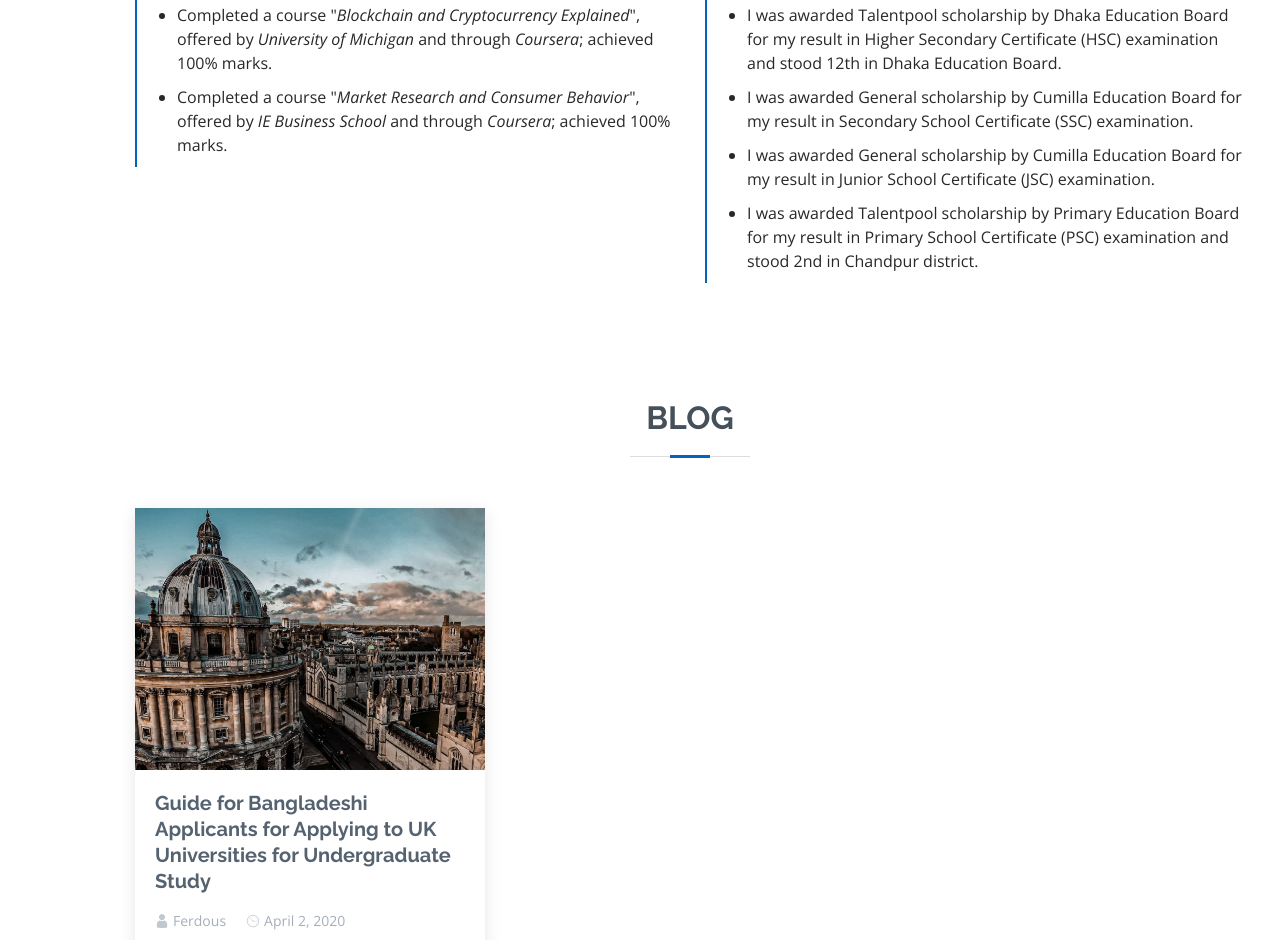
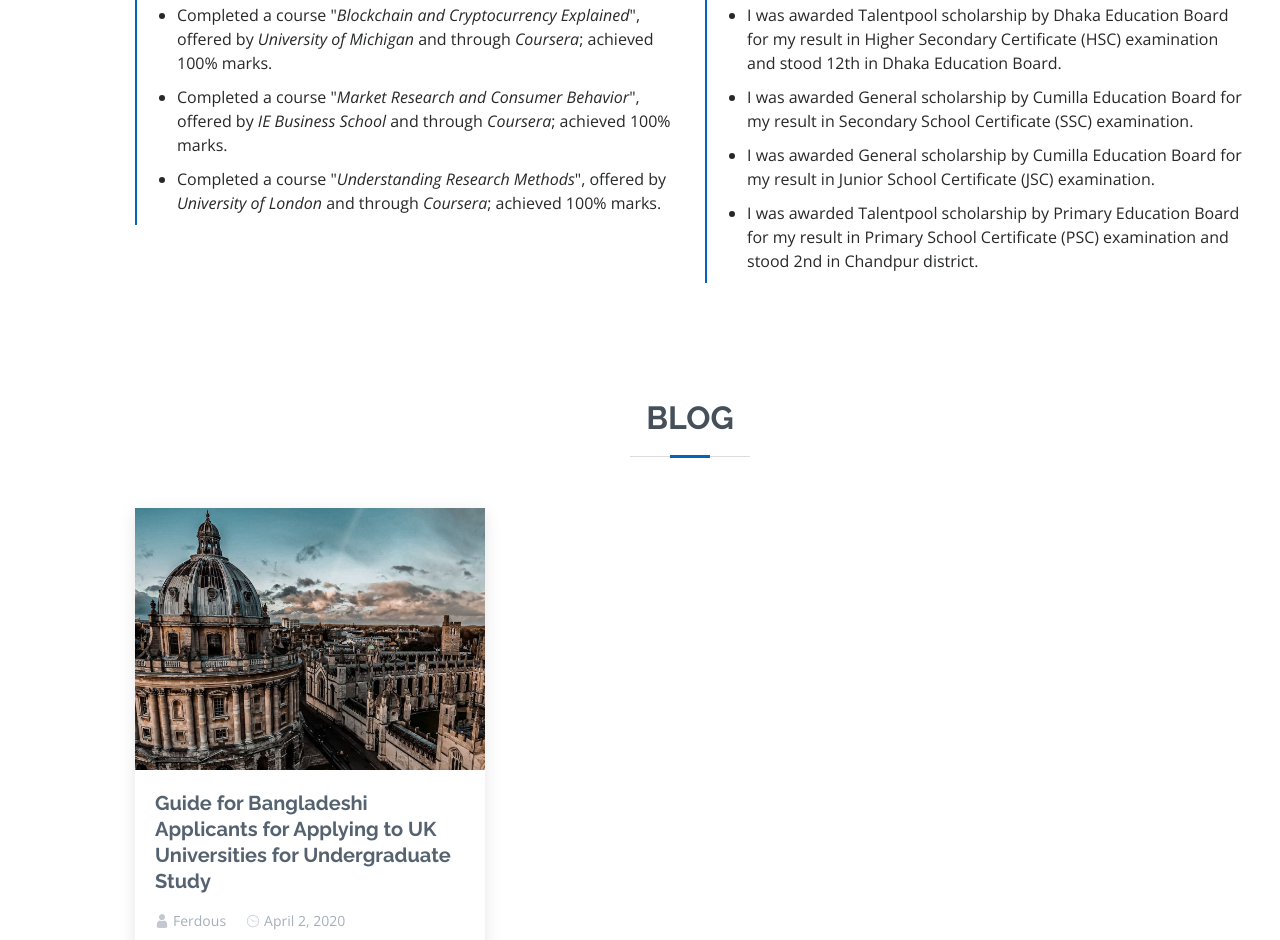
Before and after one commit to kazitasnim38/newwebsite, a plain HTML site: page index.html in a window 1280 px wide. Shown: the part 4061-5001 px from the top of the page. Drawn offline with nearby package versions, Linux system fonts and the light colour scheme.

Commit message:
Update index.html

```diff
--- a/index.html
+++ b/index.html
@@ -363,6 +363,7 @@
                 <li>Completed a course "<i>Initiating and Planning Projects</i>", offered by <i>University of California, Irvine</i> and through <i>Coursera</i>; achieved 89% marks.</li>
                 <li>Completed a course "<i>Blockchain and Cryptocurrency Explained</i>", offered by <i>University of Michigan</i> and through <i>Coursera</i>; achieved 100% marks.</li>
                 <li>Completed a course "<i>Market Research and Consumer Behavior</i>", offered by <i>IE Business School</i> and through <i>Coursera</i>; achieved 100% marks.</li>
+                <li>Completed a course "<i>Understanding Research Methods</i>", offered by <i>University of London</i> and through <i>Coursera</i>; achieved 100% marks.</li>
               </ul>
 
             </div>
```
